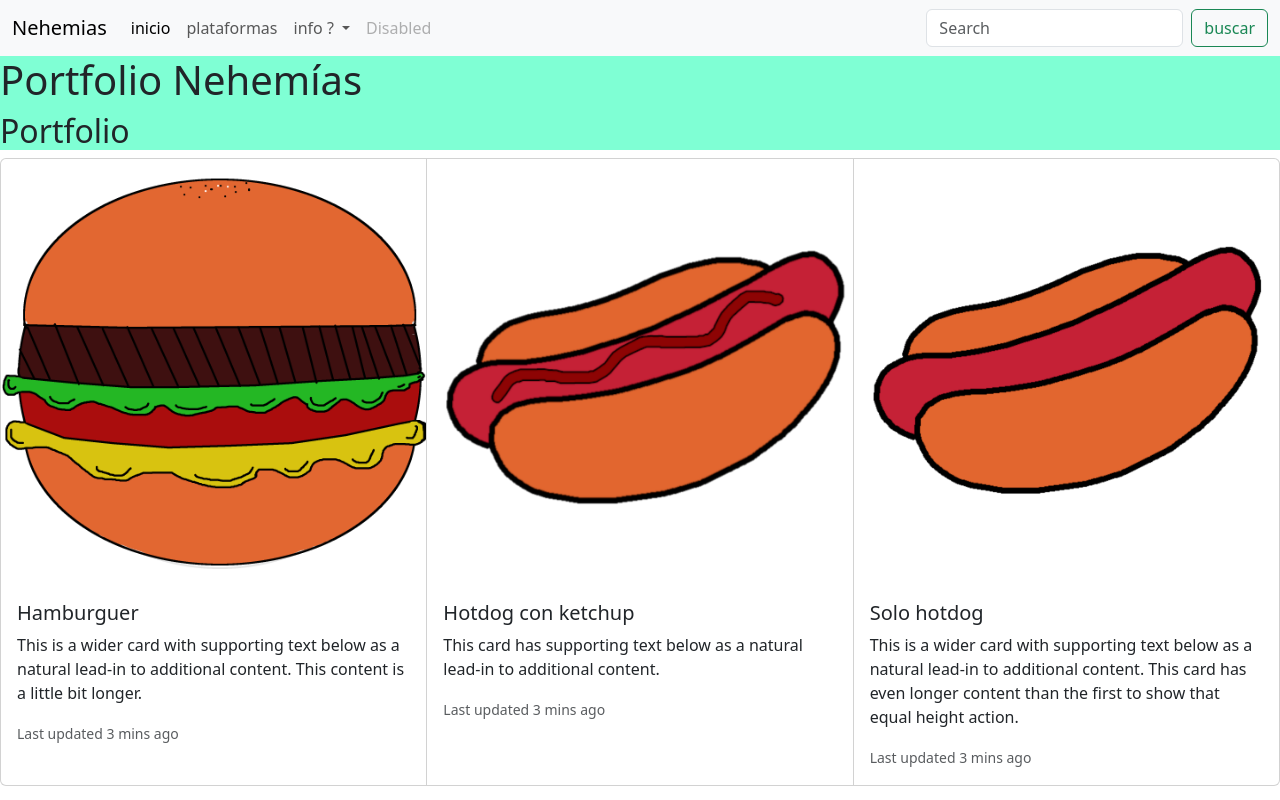
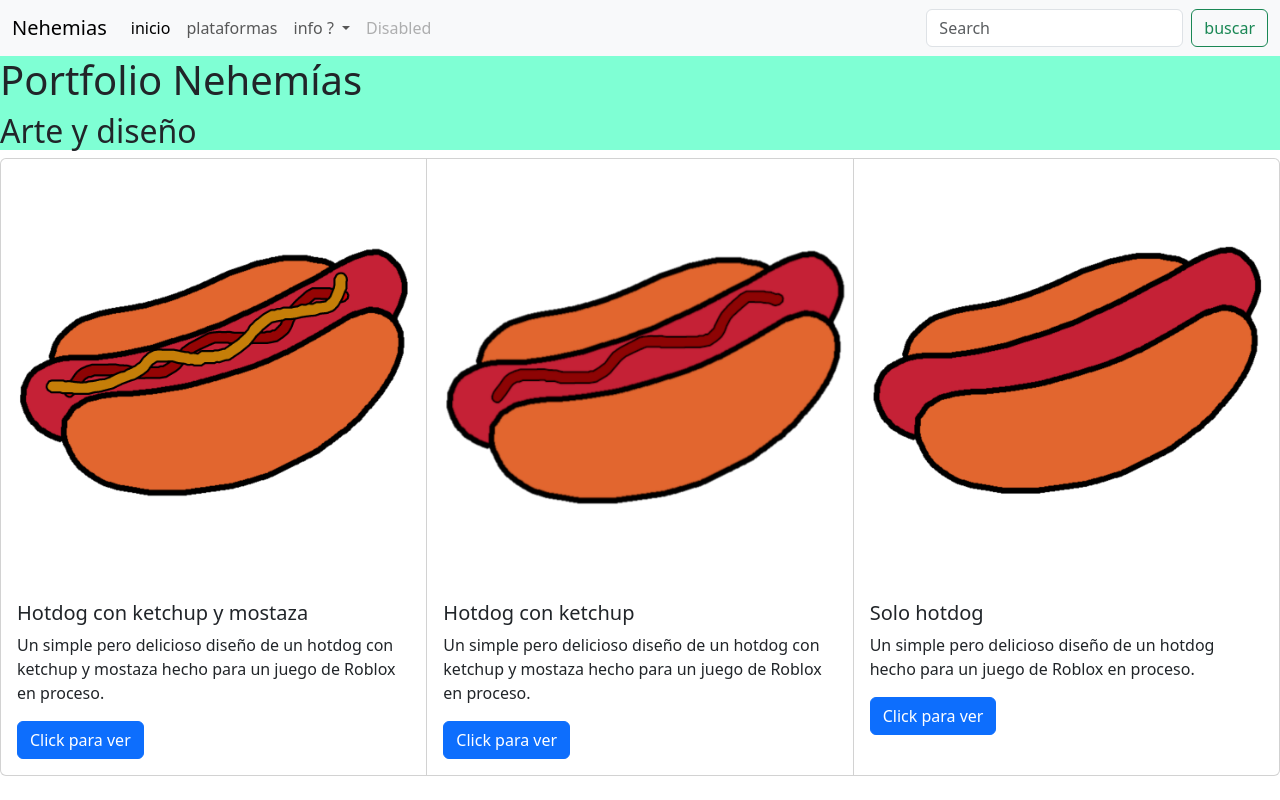
Before and after one commit to Nehemimosqueda520/Portfolio2023, a plain HTML site: page index.html in a window 1280 px wide. Drawn offline with nearby package versions, Linux system fonts and the light colour scheme.

Commit message:
adicion de diseños 1

```diff
--- a/index.html
+++ b/index.html
@@ -4,7 +4,7 @@
     <meta charset="UTF-8">
     <meta http-equiv="X-UA-Compatible" content="IE=edge">
     <meta name="viewport" content="width=device-width, initial-scale=1.0">
-    <title>DAN's Portfolio</title>
+    <title>DAN's art Portfolio</title>
     <link rel="stylesheet" type="text/css" href="./assets/css/style.css" />
     <link href="https://cdn.jsdelivr.net/npm/bootstrap@5.3.0-alpha1/dist/css/bootstrap.min.css" rel="stylesheet" integrity="sha384-GLhlTQ8iRABdZLl6O3oVMWSktQOp6b7In1Zl3/Jr59b6EGGoI1aFkw7cmDA6j6gD" crossorigin="anonymous">
 </head>
@@ -51,31 +51,31 @@
 
     <header>
         <h1>Portfolio Nehemías</h1>
-        <h2>Portfolio</h2>
+        <h2>Arte y diseño</h2>
     </header>
     <div class="card-group">
         <div class="card">
-          <img src="./public/hamburger.png" class="card-img-top" alt="...">
+          <img src="./public/mostaza hotdog prueba.png" class="card-img-top" alt="">
           <div class="card-body">
-            <h5 class="card-title">Hamburguer</h5>
-            <p class="card-text">This is a wider card with supporting text below as a natural lead-in to additional content. This content is a little bit longer.</p>
-            <p class="card-text"><small class="text-muted">Last updated 3 mins ago</small></p>
+            <h5 class="card-title">Hotdog con ketchup y mostaza</h5>
+            <p class="card-text">Un simple pero delicioso diseño de un hotdog con ketchup y mostaza hecho para un juego de Roblox en proceso.</p>
+            <a href="https://drive.google.com/file/d/1UFbhOZuYf2a2N0jiJRlMJGhC9sJ965hJ/view?usp=sharing" class="btn btn-primary" target="_blank">Click para ver</a>
           </div>
         </div>
         <div class="card">
           <img src="./public/hotdog.png" class="card-img-top" alt="...">
           <div class="card-body">
             <h5 class="card-title">Hotdog con ketchup</h5>
-            <p class="card-text">This card has supporting text below as a natural lead-in to additional content.</p>
-            <p class="card-text"><small class="text-muted">Last updated 3 mins ago</small></p>
+            <p class="card-text">Un simple pero delicioso diseño de un hotdog con ketchup y mostaza hecho para un juego de Roblox en proceso.</p>
+            <a href="https://drive.google.com/file/d/11f5idtfZqE0Q7UGV7FZFVotClekd-2YC/view?usp=sharing" class="btn btn-primary" target="_blank" >Click para ver</a>
           </div>
         </div>
         <div class="card">
           <img src="./public/meet hotdog prueba.png" class="card-img-top" alt="...">
           <div class="card-body">
             <h5 class="card-title">Solo hotdog</h5>
-            <p class="card-text">This is a wider card with supporting text below as a natural lead-in to additional content. This card has even longer content than the first to show that equal height action.</p>
-            <p class="card-text"><small class="text-muted">Last updated 3 mins ago</small></p>
+            <p class="card-text">Un simple pero delicioso diseño de un hotdog hecho para un juego de Roblox en proceso.</p>
+            <a href="https://drive.google.com/file/d/1LzMZOAlPVOHxM3k77Vb4eZVxvWazWfFQ/view?usp=sharing" class="btn btn-primary" target="_blank">Click para ver</a>
           </div>
         </div>
       </div>
```
Also changed, not shown: public/mostaza hotdog prueba.png (added).
